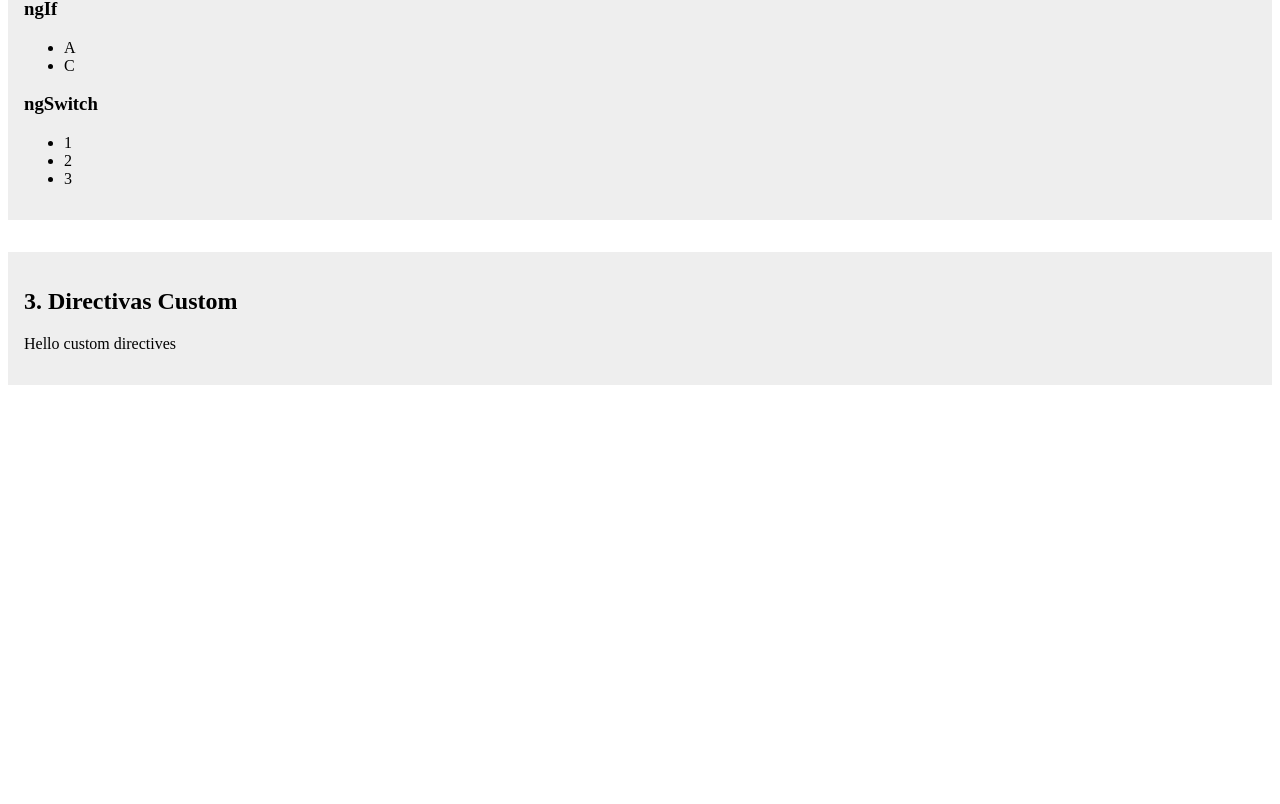
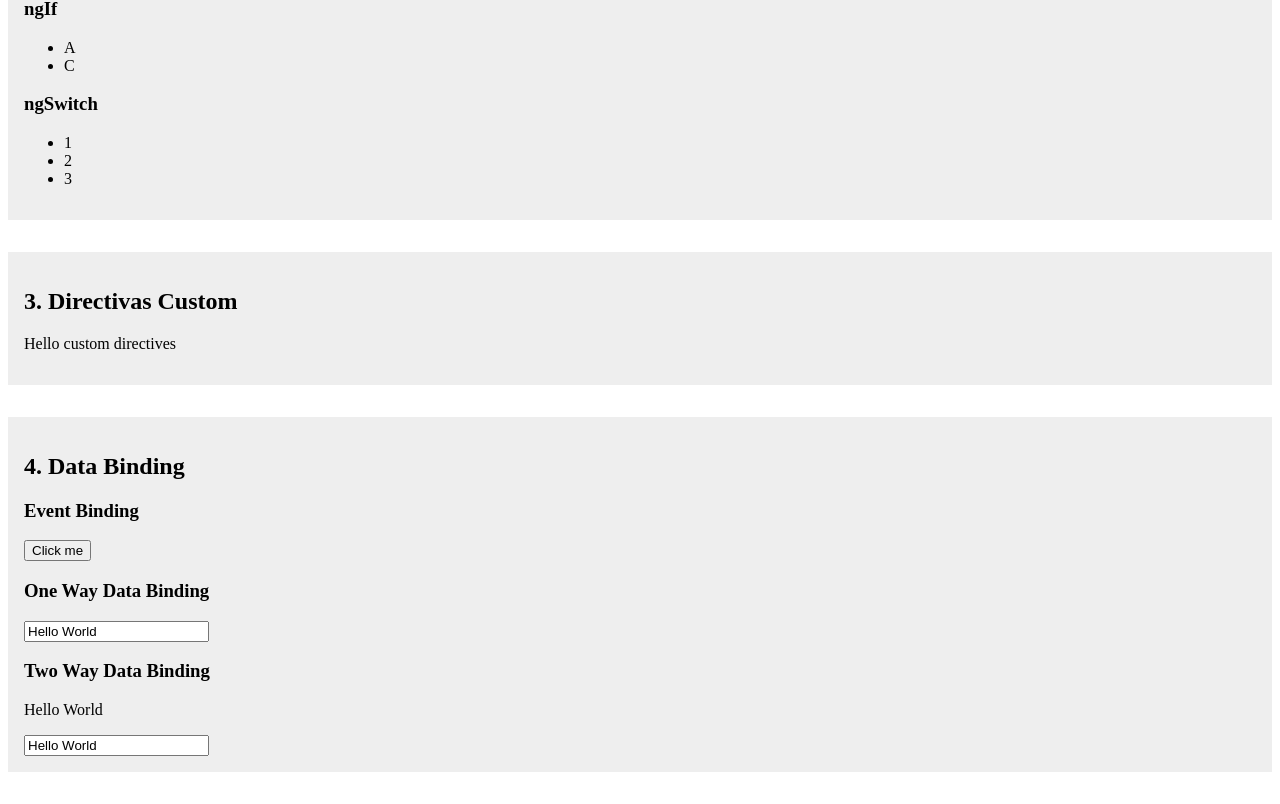
Before and after one commit to modulor/AngularBootCampApp, an Angular app: page / in a window 1280 px wide. Shown: the part 626-1430 px from the top of the page. Before the commit the page ends 1043 px from the top, so only its background shows below. Built offline with nearby package versions, Linux system fonts and the light colour scheme.

Commit message:
homework 4 - data binding

```diff
--- a/src/app/app.component.html
+++ b/src/app/app.component.html
@@ -5,3 +5,5 @@
 <app-structural-directives />
 
 <app-custom-directives />
+
+<app-data-binding />
--- /dev/null
+++ b/src/app/components/data-binding/data-binding.component.html
@@ -0,0 +1,15 @@
+<section class="exercise">
+  <h2>4. Data Binding</h2>
+
+  <h3>Event Binding</h3>
+  <button (click)="openAlert()">Click me</button>
+
+  <h3>One Way Data Binding</h3>
+  <input type="text" [value]="textOne" />
+
+  <h3>Two Way Data Binding</h3>
+  <p>
+    <span>{{ textTwo }}</span>
+  </p>
+  <input type="text" [(ngModel)]="textTwo" />
+</section>
--- /dev/null
+++ b/src/app/components/data-binding/data-binding.component.ts
@@ -0,0 +1,15 @@
+import { Component } from '@angular/core';
+
+@Component({
+  selector: 'app-data-binding',
+  styleUrl: './data-binding.component.scss',
+  templateUrl: './data-binding.component.html',
+})
+export class DataBindingComponent {
+  protected textOne: string = 'Hello World';
+  protected textTwo: string = 'Hello World';
+
+  public openAlert(): void {
+    alert('I was triggered by an event');
+  }
+}
```
Also changed, not shown: src/app/app.module.ts (+13 -4 lines), src/app/components/data-binding/data-binding.component.scss (added), 1 other file (tests, documents, lock files or other folders).
